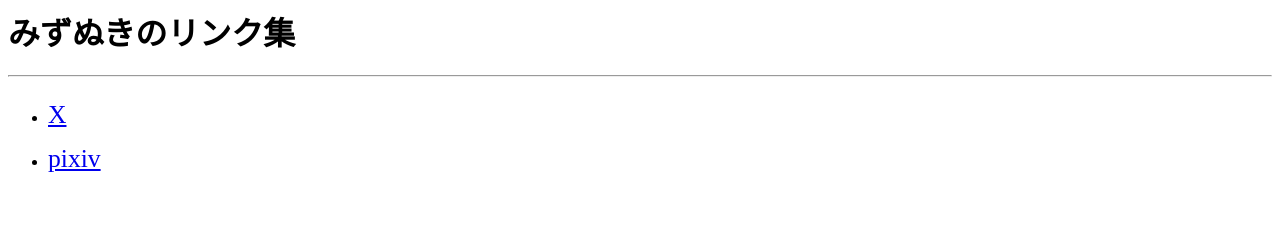
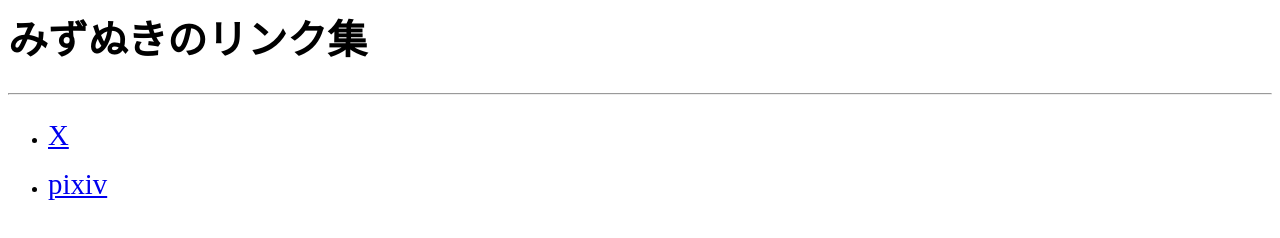
Before and after one commit to mizunuki/page_links, a plain HTML site: page index.html in a window 1280 px wide. Drawn offline with Linux system fonts and the light colour scheme.

Commit message:
style update

```diff
--- a/index.html
+++ b/index.html
@@ -6,7 +6,7 @@
 </head>
 
 <body>
-  <h1>みずぬきのリンク集</h1>
+  <h1 class="midashi">みずぬきのリンク集</h1>
   <hr>
   <ul class="list_sytle">
     <li><a class="list_font list_style" href="https://x.com/dayXkyomuXday">X</a></li>
--- a/style.css
+++ b/style.css
@@ -1,5 +1,9 @@
+.midashi {
+  font-size:  2.5rem;    /* 文字サイズ指定 */
+}
+
 .list_font {
-  font-size:  1.6rem;    /* 文字サイズ指定 */
+  font-size:  1.8rem;    /* 文字サイズ指定 */
 }
 
 .list_style {
```
